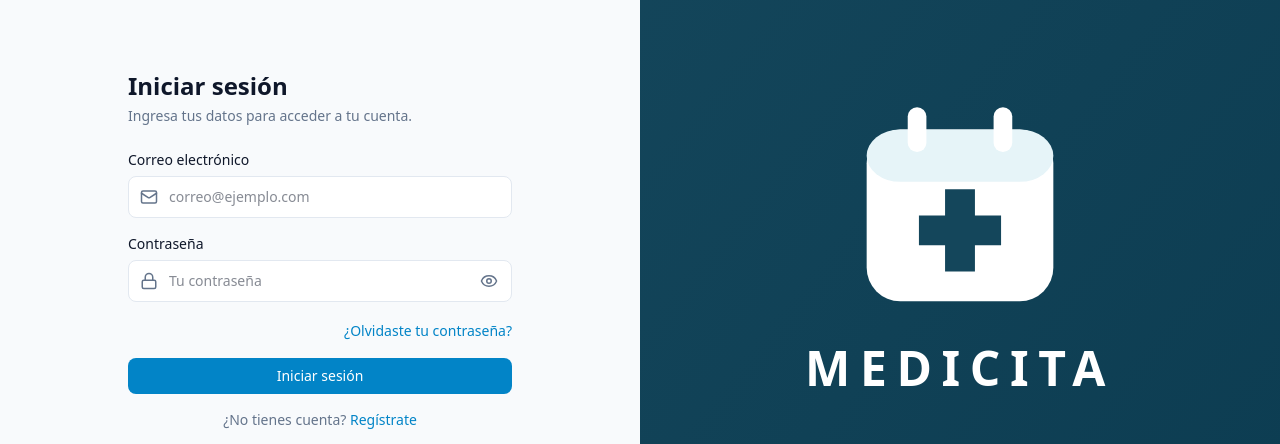
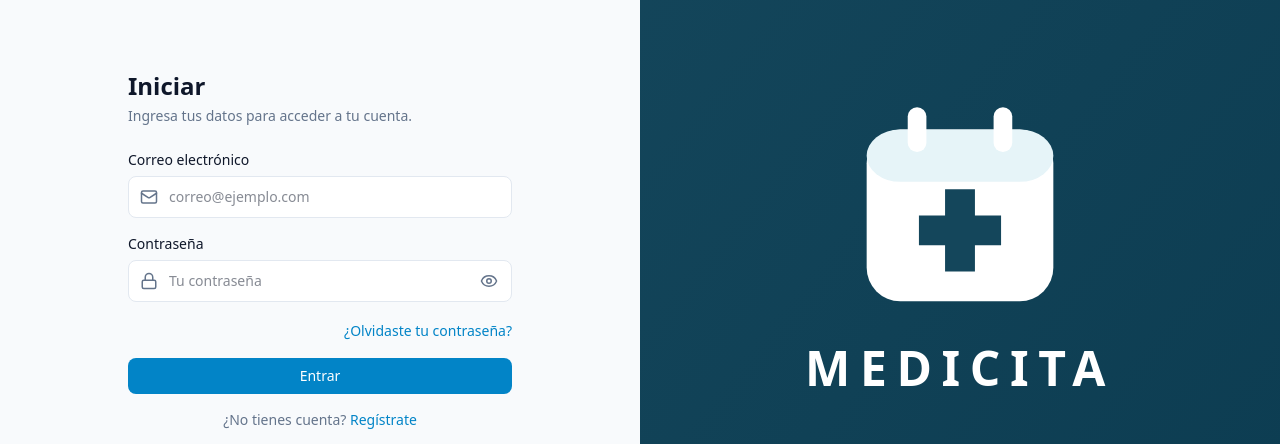
Before and after one commit to AngelOxe/medicita, a React (Vite) app in the folder frontend/: page /login in a window 1280 px wide. Shown: the part 156-600 px from the top of the page. Built offline with nearby package versions, Linux system fonts and the light colour scheme; no server answers.

Commit message:
feat: cambiar texto del boton de login a Entrar

```diff
--- a/frontend/src/pages/Login.jsx
+++ b/frontend/src/pages/Login.jsx
@@ -71,7 +71,7 @@ export default function Login() {
   }
 
   return (
-    <AuthShell title="Iniciar sesión" subtitle="Ingresa tus datos para acceder a tu cuenta.">
+    <AuthShell title="Iniciar" subtitle="Ingresa tus datos para acceder a tu cuenta.">
       <form onSubmit={handleSubmit} noValidate className="space-y-4">
         <Input
           label="Correo electrónico"
@@ -109,7 +109,7 @@ export default function Login() {
         )}
 
         <Button type="submit" loading={loading} className="w-full">
-          Iniciar sesión
+          Entrar
         </Button>
 
         <GoogleButton onCredential={handleGoogle} onError={setFormError} />
```
